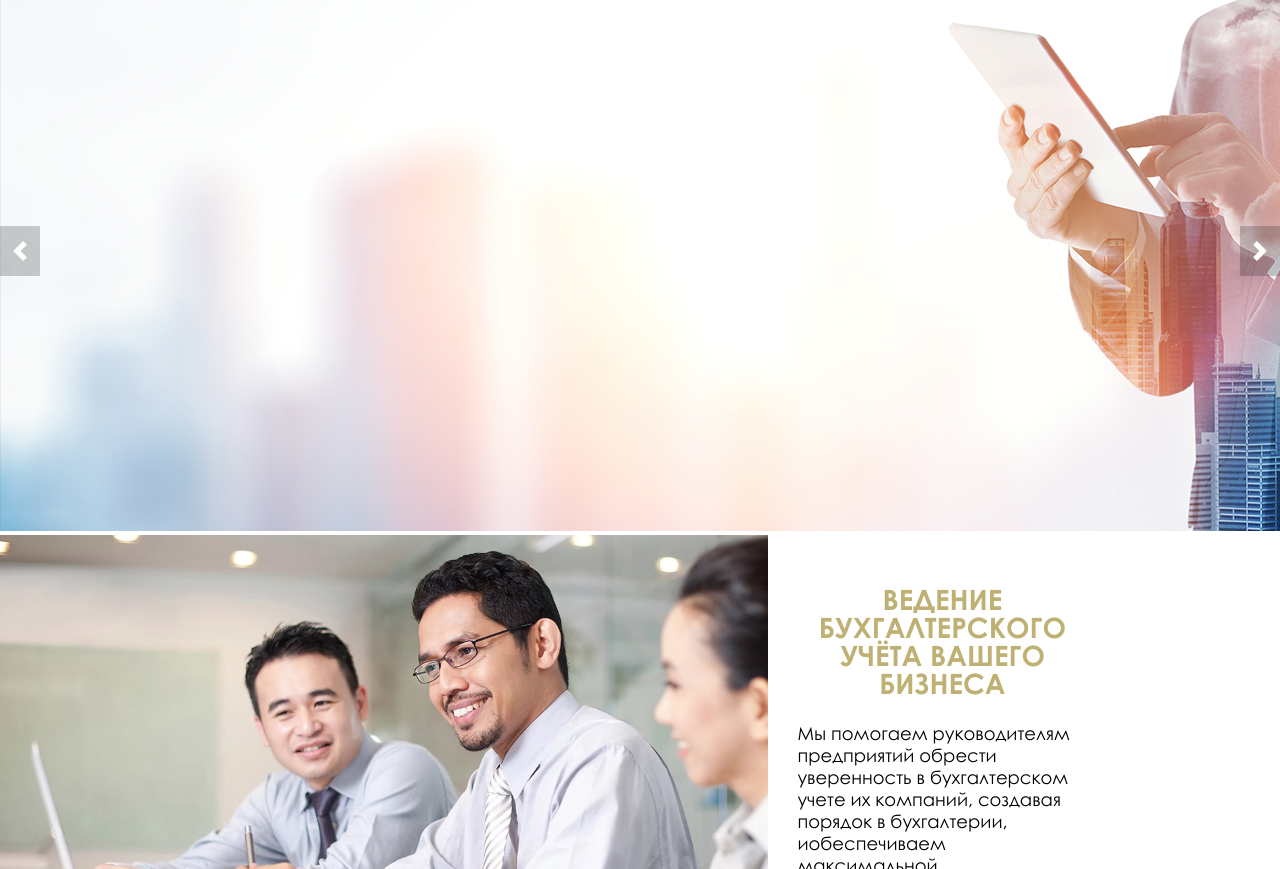
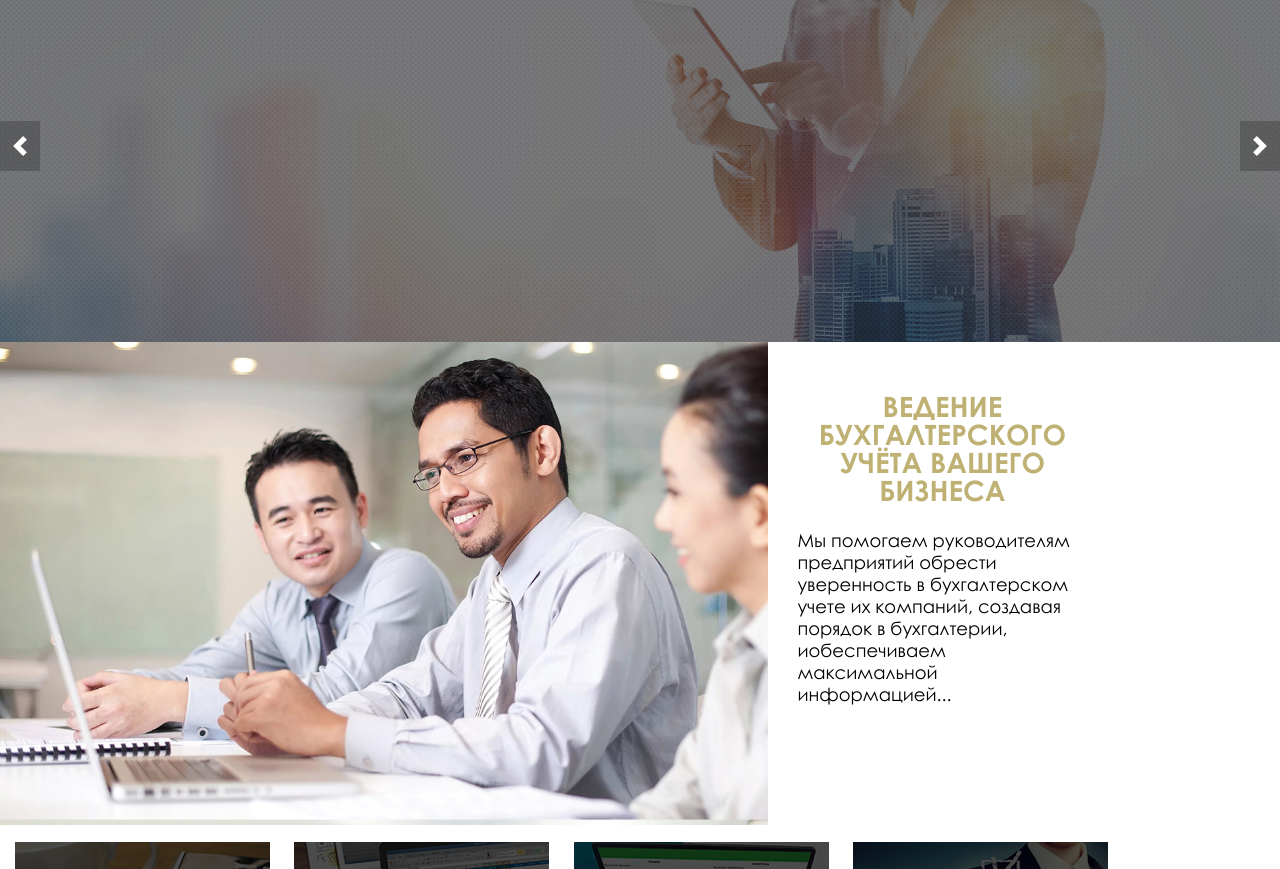
Before and after one commit to b1411/site, a plain HTML site: page index.html in a window 1280 px wide. Shown: the part 149-1018 px from the top of the page. Drawn offline with Linux system fonts and the light colour scheme.

Commit message:
addded slider

```diff
--- a/index.html
+++ b/index.html
@@ -8,7 +8,7 @@
     <title>Document</title>
     <link rel="stylesheet" href="/src/css/style.css">
     <link rel="stylesheet" href="/src/ui-components-master/itc-slider.min.css">
-    <script src="https://kit.fontawesome.com/7bc2153d85..js" crossorigin="anonymous"></script>
+    <script src="https://kit.fontawesome.com/7bc2153d85.js" crossorigin="anonymous"></script>
     <script src="/src/ui-components-master/itc-slider.min.js" defer></script>
 </head>
 
@@ -54,11 +54,12 @@
 
     <main>
         <div class="slider">
-            <div class="itc-slider">
+            <div class="itc-slider" data-slider="itc-slider" data-loop="true" data-autoplay="true" data-interval="5000">
                 <div class="itc-slider__wrapper">
                     <div class="itc-slider__items">
                         <div class="itc-slider__item">
                             <img src="/src/img/slides/slide1.jpg" alt="">
+                            <img src="/src/img/slides/slider_bg.png" alt="" class="img-bg">
                             <div class="slider-text">
                                 <h3></h3>
                                 <p></p>
@@ -66,6 +67,7 @@
                         </div>
                         <div class="itc-slider__item">
                             <img src="/src/img/slides/slide2.jpg" alt="">
+                            <img src="/src/img/slides/slider_bg.png" alt="" class="img-bg">
                             <div class="slider-text">
                                 <h3></h3>
                                 <p></p>
@@ -73,6 +75,7 @@
                         </div>
                         <div class="itc-slider__item">
                             <img src="/src/img/slides/slide3.jpg" alt="">
+                            <img src="/src/img/slides/slider_bg.png" alt="" class="img-bg">
                             <div class="slider-text">
                                 <h3></h3>
                                 <p></p>
@@ -80,6 +83,7 @@
                         </div>
                         <div class="itc-slider__item">
                             <img src="/src/img/slides/slide4.jpg" alt="">
+                            <img src="/src/img/slides/slider_bg.png" alt="" class="img-bg">
                             <div class="slider-text">
                                 <h3></h3>
                                 <p></p>
@@ -87,6 +91,7 @@
                         </div>
                         <div class="itc-slider__item">
                             <img src="/src/img/slides/slide5.jpg" alt="">
+                            <img src="/src/img/slides/slider_bg.png" alt="" class="img-bg">
                             <div class="slider-text">
                                 <h3></h3>
                                 <p></p>
@@ -94,9 +99,9 @@
                         </div>
                     </div>
                 </div>
+                <button class="itc-slider__btn itc-slider__btn_prev"></button>
+                <button class="itc-slider__btn itc-slider__btn_next"></button>
             </div>
-            <button class="itc-slider__btn itc-slider__btn_prev"></button>
-            <button class="itc-slider__btn itc-slider__btn_next"></button>
         </div>
         <section class="about">
             <img src="/src/img/bg/img-8.jpg" alt="">
--- a/src/scss/style.scss
+++ b/src/scss/style.scss
@@ -154,8 +154,27 @@ header {
     height: 100%;
 }
 
+.itc-slider__item {
+    flex: 0 0 100%;
+    max-width: 100%;
+    position: relative;
+}
+
+.itc-slider__item img {
+    width: 100%;
+    height: 100%;
+    object-fit: cover;
+}
+
+.img-bg {
+    position: absolute;
+    top: 0;
+    left: 0;
+}
+
 .about {
     position: relative;
+    min-height: 760px;
 
     img {
         width: 60%;
@@ -189,7 +208,8 @@ header {
 }
 
 .row-container {
-    margin-top: -50px;
+    position: absolute;
+    bottom: 50px;
 }
 
 .row {
```
Also changed, not shown: src/css/style.css, src/js/main.js (added), src/ui-components-master/itc-slider.min.css, 1 other file.
